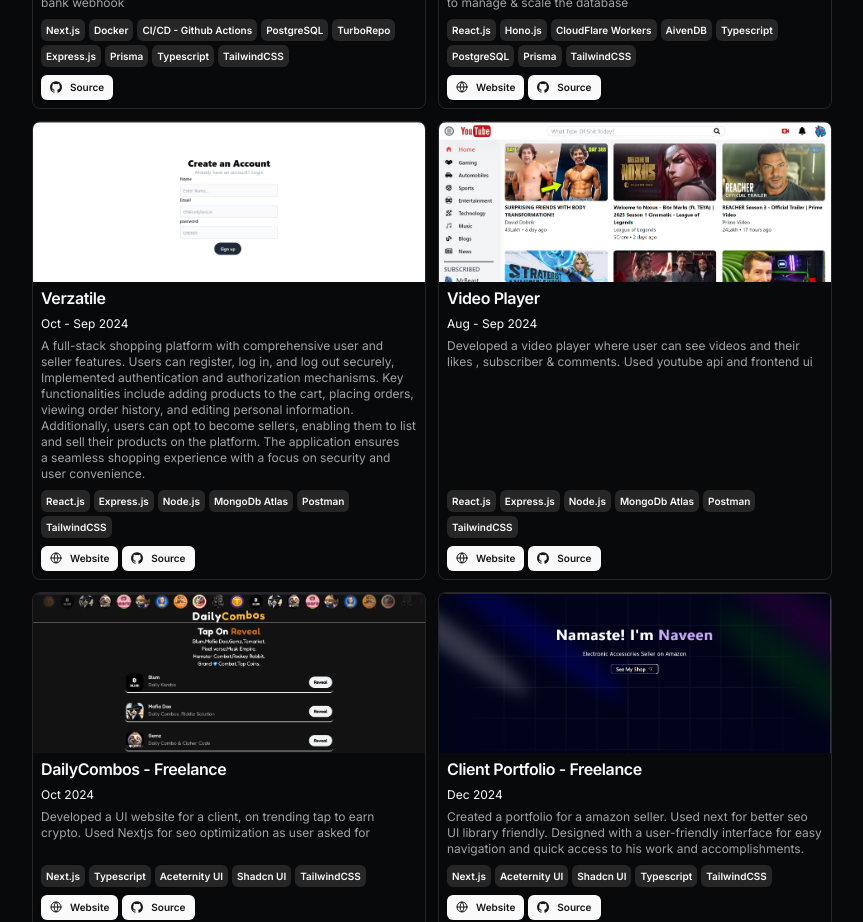
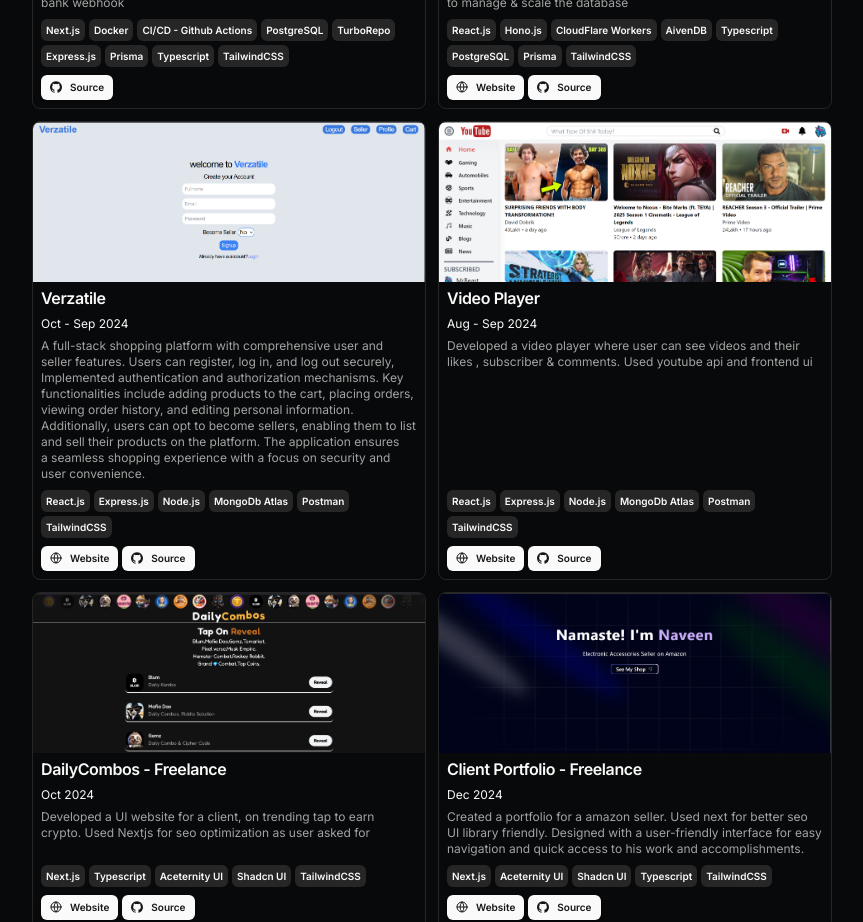
Before and after one commit to Aarav-Rawat/Portfolio_2_Next.js, a Next.js app: page / in a window 1280 px wide. Shown: the part 1140-2062 px from the top of the page, without its empty margins (208-1071 px from the left). Built offline with nearby package versions, Linux system fonts and the light colour scheme.

Commit message:
verz added

```diff
--- a/src/data/resume.tsx
+++ b/src/data/resume.tsx
@@ -223,16 +223,16 @@ export const DATA = {
       links: [
         {
           type: "Website",
-          href: "https://medium-aarav.vercel.app/",
+          href: "https://verzatile.onrender.com/",
           icon: <Icons.globe className="size-3" />,
         },
         {
           type: "Source",
-          href: "https://github.com/Aarav-Rawat/Medium",
+          href: "https://github.com/Aarav-Rawat/E-com_MERN",
           icon: <Icons.github className="size-3" />,
         },
       ],
-      image: "/medium.png",
+      image: "/verzatile.png",
       video: "",
     },
 
```
